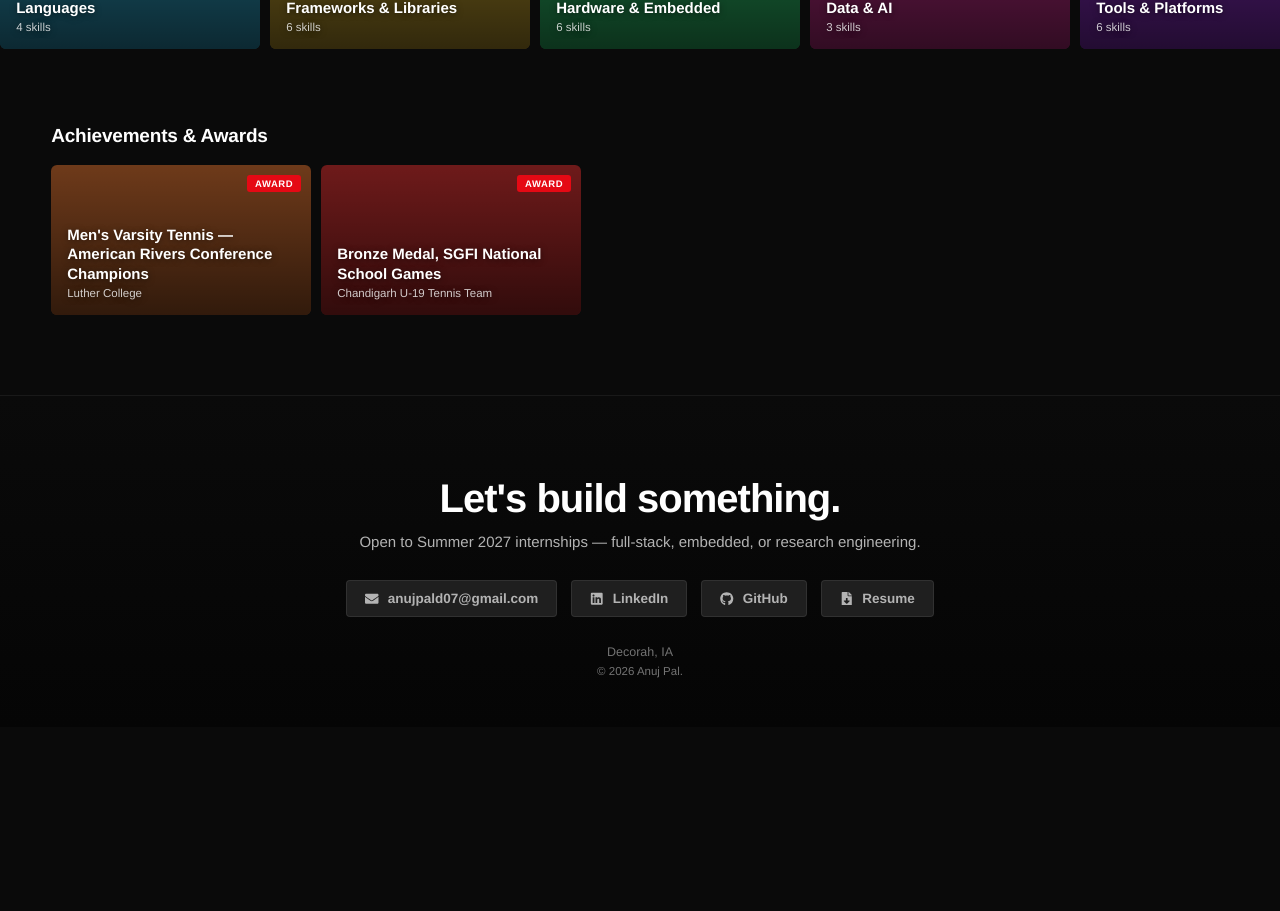
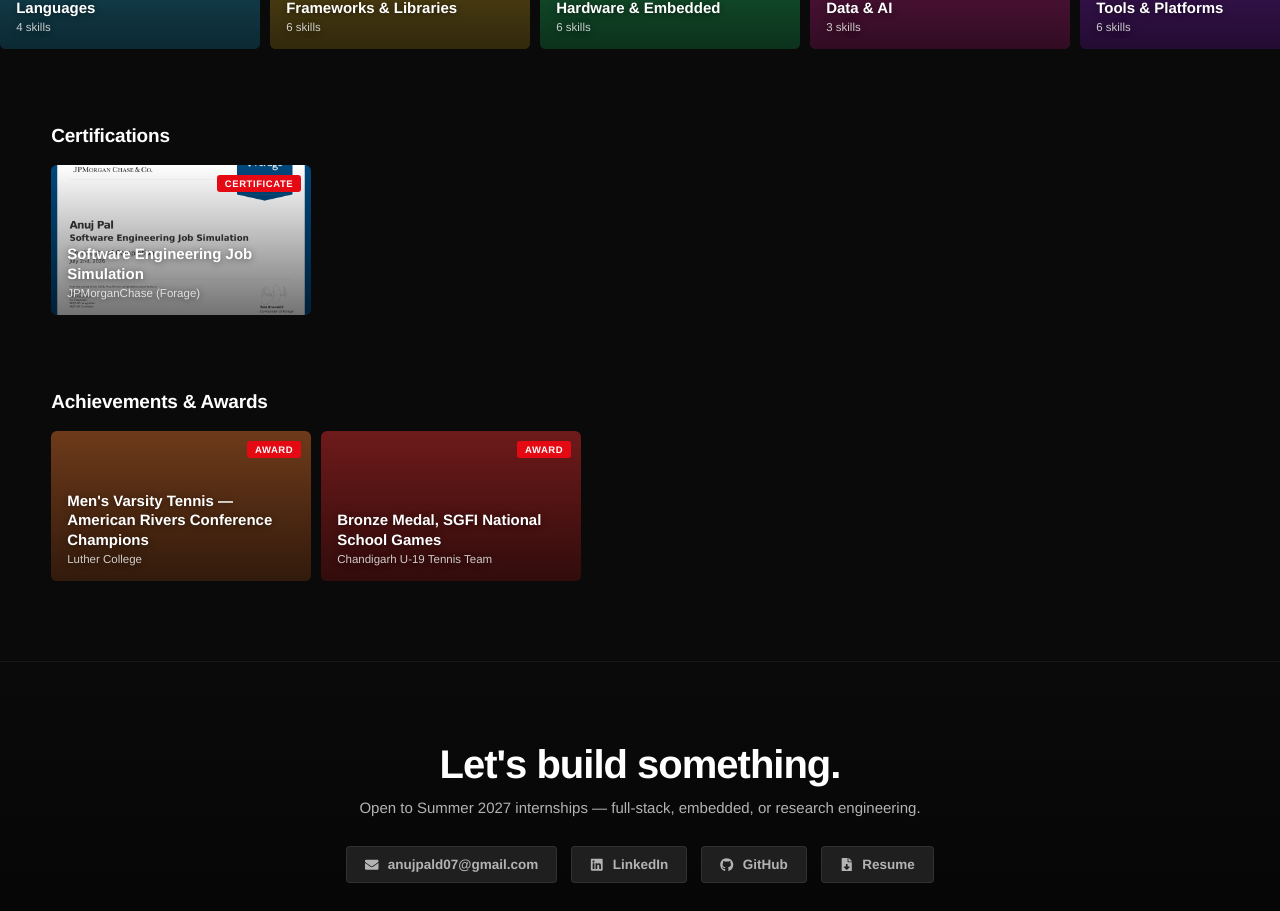
Before and after one commit to palan01-droid/portfolio-website, a React (Vite) app: page /browse in a window 1280 px wide. Shown: the part 1435-2346 px from the top of the page. Before the commit the page ends 2162 px from the top, so only its background shows below. Built offline with nearby package versions, Linux system fonts and the light colour scheme.

Commit message:
Add JPMorganChase certification with PDF/thumbnail and reorder sections
Certifications row now shows above Achievements, and the certificate card
uses the actual certificate image as its background/modal banner.

```diff
--- a/src/data.ts
+++ b/src/data.ts
@@ -133,8 +133,32 @@ export const achievements: Achievement[] = [
   },
 ];
 
-export type Certificate = { id: string; title: string; issuer: string; thumb: string };
+export type Certificate = {
+  id: string;
+  title: string;
+  issuer: string;
+  date: string;
+  thumb: string;
+  pdfUrl: string;
+  points: string[];
+  skills: string[];
+};
 
-// Empty for now — add real certificates here as { id, title, issuer, thumb }
-// once you have them, and the Certifications row will reappear automatically.
-export const certificates: Certificate[] = [];
+export const certificates: Certificate[] = [
+  {
+    id: 'jpmc-swe-simulation',
+    title: 'Software Engineering Job Simulation',
+    issuer: 'JPMorganChase (Forage)',
+    date: 'Jul. 2026',
+    thumb: "url('/certificates/jpmorganchase-software-engineering.png') center/cover no-repeat",
+    pdfUrl: '/certificates/jpmorganchase-software-engineering.pdf',
+    points: [
+      'Integrated Kafka into a Spring Boot microservice to consume and deserialize high-volume transaction messages using a configurable topic and embedded Kafka test framework',
+      'Implemented transaction validation and persistence logic with Spring Data JPA and an H2 SQL database, including entity modeling and balance updates across relational User records',
+      'Connected the service to an external REST Incentive API using RestTemplate, processing incentive responses and incorporating them into transactional workflows',
+      'Developed a REST endpoint for querying user balances, returning JSON responses through a Spring controller while maintaining clean architectural boundaries',
+      'Verified system behavior using Maven test suites and debugger-driven inspection, ensuring reliability across message ingestion, database operations, and external API interactions',
+    ],
+    skills: ['Spring', 'Build Tools', 'Java Programming', 'Message Queuing', 'REST API', 'Spring Framework', 'SQL Database'],
+  },
+];
--- a/src/pages/Browse.tsx
+++ b/src/pages/Browse.tsx
@@ -107,6 +107,34 @@ const Browse = () => {
         ))}
       </Row>
 
+      {certificates.length > 0 && (
+        <Row title="Certifications">
+          {certificates.map((c) => (
+            <Card
+              key={c.id}
+              title={c.title}
+              subtitle={c.issuer}
+              thumb={c.thumb}
+              badge="Certificate"
+              onClick={() =>
+                setModal({
+                  title: c.title,
+                  subtitle: c.issuer,
+                  meta: c.date,
+                  thumb: c.thumb,
+                  points: c.points,
+                  tags: c.skills,
+                  links: [
+                    { label: 'View Certificate (PDF)', url: c.pdfUrl, icon: 'external' },
+                    { label: 'Resume', url: profile.resumeUrl, icon: 'external' },
+                  ],
+                })
+              }
+            />
+          ))}
+        </Row>
+      )}
+
       <Row title="Achievements & Awards" id="achievements">
         {achievements.map((a) => (
           <Card
@@ -128,26 +156,6 @@ const Browse = () => {
         ))}
       </Row>
 
-      {certificates.length > 0 && (
-        <Row title="Certifications">
-          {certificates.map((c) => (
-            <Card
-              key={c.id}
-              title={c.title}
-              subtitle={c.issuer}
-              thumb={c.thumb}
-              onClick={() =>
-                setModal({
-                  title: c.title,
-                  subtitle: c.issuer,
-                  thumb: c.thumb,
-                })
-              }
-            />
-          ))}
-        </Row>
-      )}
-
       <Footer />
       <Modal content={modal} onClose={() => setModal(null)} />
     </div>
```
Also changed, not shown: public/certificates/jpmorganchase-software-engineering.png (added), 1 other file (tests, documents, lock files or other folders).
